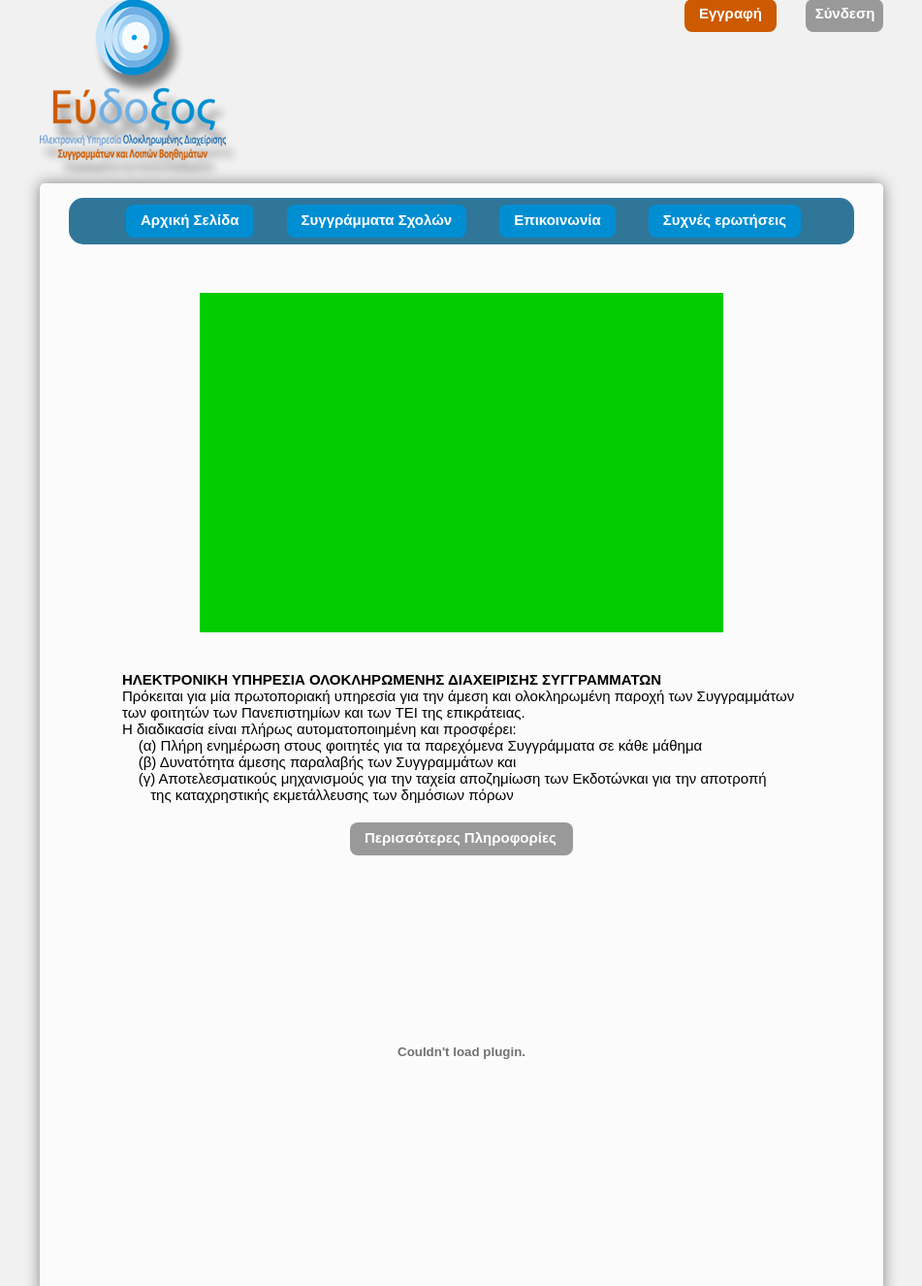
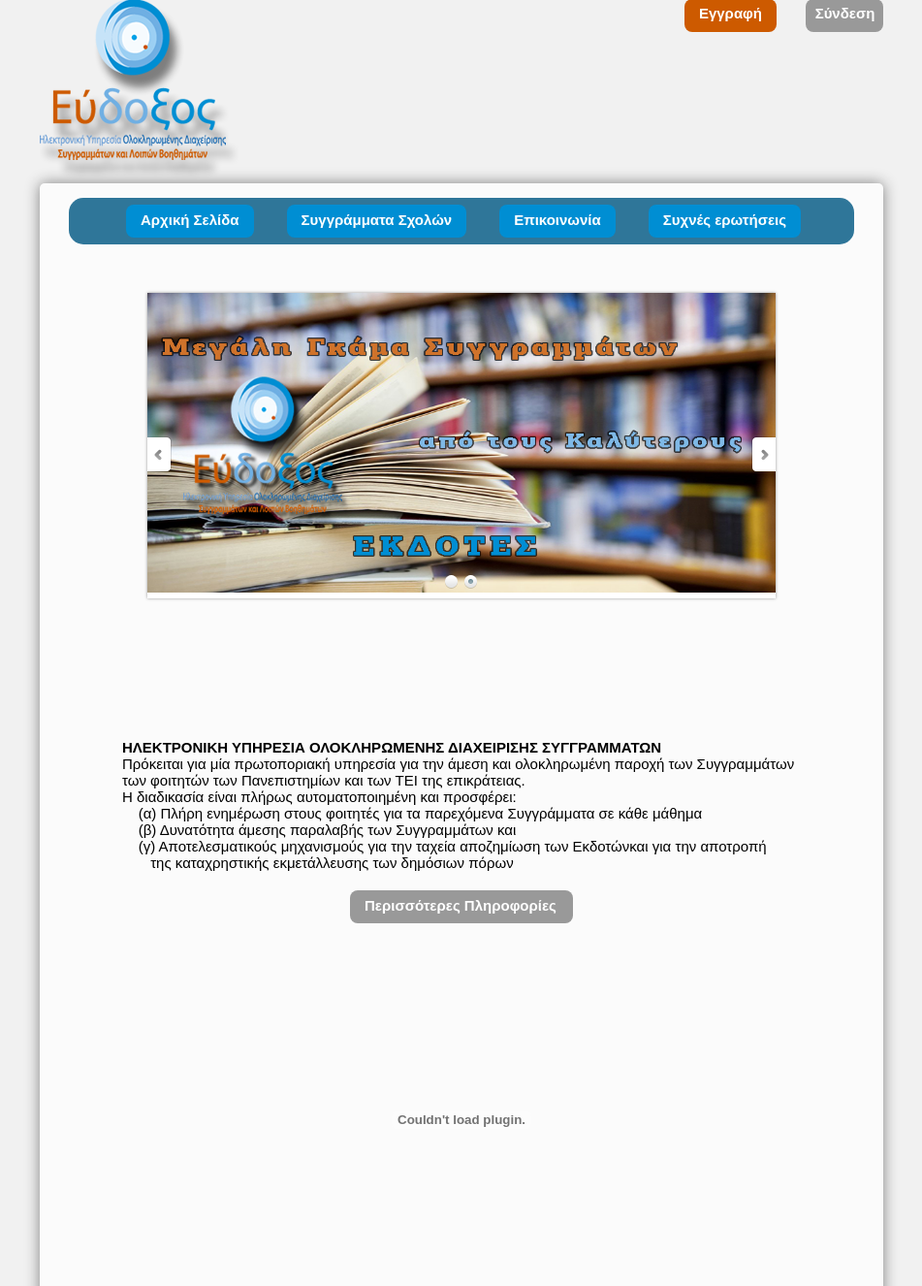
Before and after one commit to mariospas/EAM3, a PHP site: page / in a window 1280 px wide. Shown: the part 31-1357 px from the top of the page at 97% size, without its empty margins (164-1115 px from the left). Run offline with PHP 8.4, Linux system fonts and the light colour scheme; some libraries are stand-ins or nearby versions.

Commit message:
bradines allages

```diff
--- /dev/null
+++ b/css/lean-slider.css
@@ -0,0 +1,29 @@
+/*
+ * Lean Slider v1.0
+ * http://dev7studios.com/lean-slider
+ *
+ * Copyright 2012, Dev7studios
+ * Free to use and abuse under the MIT license.
+ * http://www.opensource.org/licenses/mit-license.php
+ */
+
+.lean-slider {
+    position: relative;
+    *zoom: 1;
+}
+.lean-slider:before,
+.lean-slider:after {
+    content: " ";
+    display: table;
+}
+.lean-slider:after {
+    clear: both;
+}
+
+.lean-slider-slide {
+    float: left;
+    width: 100%;
+    margin-right: -100%;
+    display: none;
+}
+.lean-slider-slide.current { display: block; }
--- /dev/null
+++ b/css/slider-style.css
@@ -0,0 +1,103 @@
+/*
+ * Lean Slider Sample Styles
+ * http://dev7studios.com/lean-slider
+ */
+
+.slider-wrapper {
+    position: relative;
+	background: #fff url(../images/banner_arxiki_selida/loading.gif) no-repeat 50% 50%;
+    -moz-box-shadow: 0 0 3px rgba(0,0,0,0.4);
+    -webkit-box-shadow: 0 0 3px rgba(0,0,0,0.4);
+    box-shadow: 0 0 3px rgba(0,0,0,0.4);
+}
+.lean-slider { overflow: hidden; }
+.lean-slider-slide {
+    display: block;
+    position: relative;
+    opacity: 0;
+    -webkit-transition: opacity 0.6s linear;
+    -moz-transition: opacity 0.6s linear;
+    -ms-transition: opacity 0.6s linear;
+    -o-transition: opacity 0.6s linear;
+    transition: opacity 0.6s linear;
+}
+.lean-slider-slide.current { opacity: 1; }
+.lean-slider-slide img {
+    display: block;
+    width: 100%;
+}
+
+#slider-direction-nav {
+    position: absolute;
+    left: 0;
+    top: 47%;
+    width: 100%;
+    -webkit-transition: opacity 0.2s linear;
+    -moz-transition: opacity 0.2s linear;
+    -ms-transition: opacity 0.2s linear;
+    -o-transition: opacity 0.2s linear;
+    transition: opacity 0.2s linear;
+    opacity: 0.2;
+}
+.slider-wrapper:hover #slider-direction-nav { opacity: 1; }
+#slider-direction-nav a {
+    float: left;
+    display: block;
+    width: 26px;
+    height: 37px;
+	background:url(../images/banner_arxiki_selida/arrows.png) no-repeat 0 0;
+    text-indent: -9999px;
+}
+#slider-direction-nav .lean-slider-next {
+    float: right;
+    background-position: 100% 0;
+}
+
+#slider-control-nav {
+    position: absolute;
+    left: 0;
+    bottom: 10px;
+    width: 100%;
+    text-align: center;
+    -webkit-transition: opacity 0.2s linear;
+    -moz-transition: opacity 0.2s linear;
+    -ms-transition: opacity 0.2s linear;
+    -o-transition: opacity 0.2s linear;
+    transition: opacity 0.2s linear;
+    opacity: 0.2;
+}
+.slider-wrapper:hover #slider-control-nav { opacity: 1; }
+#slider-control-nav a {
+    display: inline-block;
+    width: 14px;
+    height: 14px;
+	background:url(../images/banner_arxiki_selida/bullets.png) no-repeat 0 0;
+    text-indent: -9999px;
+    margin: 0 3px;
+    -webkit-transition: none;
+    -moz-transition: none;
+    -ms-transition: none;
+    -o-transition: none;
+    transition: none;
+}
+#slider-control-nav a.active { background-position: 100% 0; }
+
+/* Smartphones (portrait and landscape) ----------- */
+@media only screen
+and (min-device-width : 320px)
+and (max-width : 480px) {
+
+    #slider-direction-nav,
+	#slider-control-nav { opacity: 1; }
+
+}
+
+/* iPads (portrait and landscape) ----------- */
+@media only screen
+and (min-device-width : 768px)
+and (max-device-width : 1024px) {
+
+	#slider-direction-nav,
+	#slider-control-nav { opacity: 1; }
+
+}
--- a/css/style.css
+++ b/css/style.css
@@ -19,6 +19,14 @@
 	font-size: 15px;
 	color: white;
 	padding-top:7px;
+	height: 28px;
+	width: auto;
+	padding-left:15px;
+	padding-right:15px;
+
+	-webkit-border-radius: 8px;
+	-moz-border-radius: 8px;
+	border-radius: 8px;
 }
 
 h3
@@ -26,6 +34,22 @@
 	font-family:Arial, Helvetica, sans-serif;
 	font-size: 15px;
 	color: white;
+}
+
+h2
+{
+	font-family:Arial, Helvetica, sans-serif;
+	font-size: 15px;
+	color: white;
+	padding-top:7px;
+	padding-left:15px;
+
+	-webkit-border-radius: 8px;
+	-moz-border-radius: 8px;
+	border-radius: 8px;
+
+	height: 28px;
+	width: 215px;
 }
 
 p
@@ -125,8 +149,9 @@
   *display: inline;
   height: 28px;
   width: 65px;
-  margin-top:6px;
-  padding: 0 8px;
+  padding-top:6px;
+  padding-left:8px;
+  padding-right:7px;
   text-decoration: none;
   color:#FFFFFF;
 }
@@ -151,7 +176,7 @@
 }
 
 nav #login-trigger {
-  -webkit-border-radius: 8px;
+  	-webkit-border-radius: 8px;
 	-moz-border-radius: 8px;
 	border-radius: 8px;
 
@@ -191,8 +216,8 @@
 }
 
 nav li #login-content {
-  right: 0;
-  width: auto;
+  	right: 0;
+ 	width: auto;
 }
 
 /*--------------------*/
@@ -222,7 +247,6 @@
 
 #login #submit {
   background-color: #008ED3;
-
 
   height: 30px;
   padding: 0;
@@ -330,14 +354,21 @@
 	height: 34px;
 	background-color: #008ED3;
 	width: auto;
-	padding-left:15px;
-	padding-right:15px;
+	/*padding-left:15px;
+	padding-right:15px;*/
 	margin-left: 34px;
 	margin-top: 7px;
 
 	-webkit-border-radius: 8px;
 	-moz-border-radius: 8px;
 	border-radius: 8px;
+}
+
+#button_small a h4 .active,
+#button_small a h4:hover {
+	-moz-box-shadow: 0px 0px 25px #F1FF0E;
+	-webkit-box-shadow: 0px 0px 25px #F1FF0E;
+	box-shadow: 0px 0px 25px #F1FF0E;
 }
 
 #outer_banner
@@ -350,9 +381,9 @@
 {
 	margin:0 auto;
 	margin-top: 50px;
-	height:350px;
-	width:540px;
-	background-color:#0C0;
+	height:420px;
+	width:648px;
+
 }
 
 #info
@@ -368,14 +399,18 @@
 	margin:0 auto;
 	height: 34px;
 	background-color: #999999;
-	width: 200px;
-	padding-left:15px;
+	width: 215px;
+	/*padding-left:15px;*/
 	padding-right:15px;
 	margin-top:20px;
 
 	-webkit-border-radius: 8px;
 	-moz-border-radius: 8px;
 	border-radius: 8px;
+}
+
+#button_spe a h2:hover {
+	background-color:#C0C0C0;
 }
 
 #video
@@ -589,15 +624,44 @@
 	border-radius: 8px;
 }
 
-@media screen and (-webkit-min-device-pixel-ratio:0) {
+
+
+@media screen and (min--moz-device-pixel-ratio: 0) {
   	h4 {
-		font-size: 15px;
+		font-size: 14px;
+		font-weight:500;
 		font-family: Arial, Helvetica, sans-serif;
+		height: 28px;
+		width: auto;
+		padding-left:15px;
+		padding-right:15px;
+
+		-webkit-border-radius: 8px;
+		-moz-border-radius: 8px;
+		border-radius: 8px;
+
     }
 
 	h3
 	{
-		font-size: 15px;
+		font-size: 14px;
+		font-weight:500
 		font-family: Arial, Helvetica, sans-serif;
 	}
+
+	h2
+	{
+		font-size: 14px;
+		font-weight:300
+		font-family: Arial, Helvetica, sans-serif;
+		padding-top:7px;
+		padding-left:15px;
+
+		-webkit-border-radius: 8px;
+		-moz-border-radius: 8px;
+		border-radius: 8px;
+
+		height: 28px;
+		width: 215px;
+	}
 }
--- a/index.php
+++ b/index.php
@@ -4,8 +4,14 @@
 <meta http-equiv="Content-Type" content="text/html; charset=utf-8" />
 <title>Untitled Document</title>
 <link rel="stylesheet" type="text/css" href="./css/style.css">
-<script src="http://ajax.googleapis.com/ajax/libs/jquery/1.6.2/jquery.min.js"></script>
+<script src="http://ajax.googleapis.com/ajax/libs/jquery/1.8.0/jquery.min.js"></script>
 <script src="scripts/drop_down_log_in.js"></script>
+<script src="http://ajax.googleapis.com/ajax/libs/jquery/1.8.0/jquery.min.js"></script>
+<script src="scripts/lean-slider.js"></script>
+<link rel="stylesheet" href="css/lean-slider.css" type="text/css" />
+<link rel="stylesheet" href="css/slider-style.css" type="text/css" />
+
+
 </head>
 
 <body>
@@ -54,23 +60,49 @@
     <div id="mid">
     	<div id="gen_menu">
         	<div id="button_small">
-         	<h4><strong>Αρχική Σελίδα</strong></h4>
+         	<a href="#"><h4><strong>Αρχική Σελίδα</strong></h4></a>
             </div>
 
             <div id="button_small">
-            <h4><strong>Συγγράμματα Σχολών</strong></h4>
+            <a href="#"><h4><strong>Συγγράμματα Σχολών</strong></h4></a>
             </div>
 
             <div id="button_small">
-            <h4><strong>Επικοινωνία</strong></h4>
+            <a href="#"><h4><strong>Επικοινωνία</strong></h4></a>
             </div>
 
             <div id="button_small">
-            <h4><strong>Συχνές ερωτήσεις</strong></h4>
+            <a href="#"><h4><strong>Συχνές ερωτήσεις</strong></h4></a>
             </div>
         </div>
 
         <div id="banner">
+
+            <div class="slider-wrapper">
+                <div id="slider">
+                    <div class="slide1">
+                        <img src="images/banner_arxiki_selida/1.jpg" alt="" />
+                    </div>
+                    <div class="slide2">
+                        <img src="images/banner_arxiki_selida/2.jpg" alt="" />
+                    </div>
+                </div>
+                <div id="slider-direction-nav"></div>
+                <div id="slider-control-nav"></div>
+            </div>
+
+            <script type="text/javascript">
+            $(document).ready(function() {
+                var slider = $('#slider').leanSlider({
+                    directionNav: '#slider-direction-nav',
+                    controlNav: '#slider-control-nav'
+                });
+            });
+            </script>
+
+
+
+
         </div>
 
         <div id="info">
@@ -81,7 +113,7 @@
 &nbsp;&nbsp;&nbsp;&nbsp;(β) Δυνατότητα άμεσης παραλαβής των Συγγραμμάτων και<br/>
 &nbsp;&nbsp;&nbsp;&nbsp;(γ) Αποτελεσματικούς μηχανισμούς για την ταχεία αποζημίωση των Εκδοτώνκαι για την αποτροπή<br/>&nbsp;&nbsp;&nbsp;&nbsp;&nbsp;&nbsp;&nbsp;της καταχρηστικής εκμετάλλευσης των δημόσιων πόρων</p>
             <div id="button_spe">
-            <h4><strong>Περισσότερες Πληροφορίες</strong></h4>
+            <a href="#"><h2><strong>Περισσότερες Πληροφορίες</strong></h2></a>
             </div>
         </div>
 
```
Also changed, not shown: scripts/lean-slider.js (added, +177 -0 lines), images/banner_arxiki_selida/1.jpg (added), images/banner_arxiki_selida/2.jpg (added), images/banner_arxiki_selida/arrows.png (added), images/banner_arxiki_selida/bullets.png (added), images/banner_arxiki_selida/loading.gif (added), images/banner_arxiki_selida/sloganSmall.png (added).
